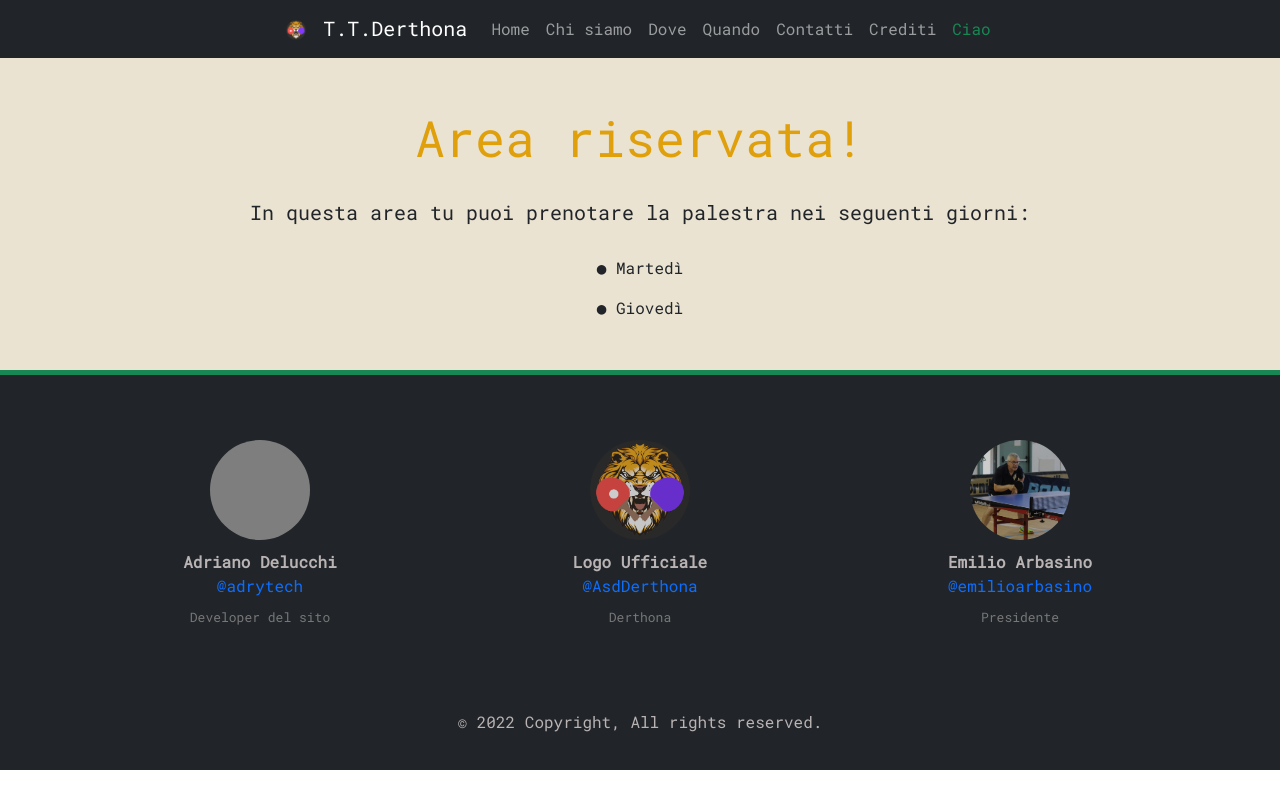
After one commit to adrytech/gstt-sansalvatoresite, a PHP site: page /reservedarea.html in a window 1280 px wide. The commit adds this page. Run offline with PHP 8.4, Linux system fonts and the light colour scheme; some libraries are stand-ins or nearby versions; grey boxes are pictures that could not be loaded.

Commit message:
Co-authored-by: Alessandro De Iturbe <alessandroDeIturbe@users.noreply.github.com>

```diff
--- /dev/null
+++ b/php/esempio.php
@@ -0,0 +1,5 @@
+<?php
+
+
+
+?>
--- /dev/null
+++ b/reservedarea.html
@@ -0,0 +1,156 @@
+<html lang="it">
+
+    <head>
+        <!-- Required meta tags -->
+
+        <meta charset="utf-8">
+        <meta name="viewport" content="width=device-width, initial-scale=1.0">
+
+        <!-- Bootstrap CSS -->
+
+        <link href="https://cdn.jsdelivr.net/npm/bootstrap@5.1.3/dist/css/bootstrap.min.css" rel="stylesheet" integrity="sha384-1BmE4kWBq78iYhFldvKuhfTAU6auU8tT94WrHftjDbrCEXSU1oBoqyl2QvZ6jIW3" crossorigin="anonymous">
+        <script src="//cdnjs.cloudflare.com/ajax/libs/jquery/3.2.1/jquery.min.js"></script>
+        <link rel="stylesheet" href="https://cdn.jsdelivr.net/npm/bootstrap-icons@1.8.1/font/bootstrap-icons.css">
+        <link href="https://unpkg.com/aos@2.3.1/dist/aos.css" rel="stylesheet">
+        <script src="//maxcdn.bootstrapcdn.com/bootstrap/4.0.0/js/bootstrap.min.js"></script>
+
+        <script type="text/javascript" src="js/main.js"></script>
+
+        <link rel="stylesheet" href="css/generic.css">
+        <link rel="stylesheet" href="css/navbar.css">
+        <link rel="stylesheet" href="css/banner.css">
+        <link rel="stylesheet" href="css/footer.css">
+        <link rel="stylesheet" href="css/chisiamocard.css">
+        <link rel="stylesheet" href="css/map.css">
+        <link rel="stylesheet" href="css/cookie.css">
+        <link rel="stylesheet" href="css/loginform.css">
+
+        <title>T.T.Derthona - Login</title>
+
+    </head>
+
+    <body>
+
+        <nav class="navbar navbar-expand-lg navbar-dark bg-dark fixed-top">
+
+            <div class="container-fluid my-container-fluid">
+
+              <a class="navbar-brand" href="index.html">
+                <img src="Derthona Logo/Derthona Logo 2.png" alt="" width="auto" height="30px" class="d-inline-block align-text-top">
+                T.T.Derthona
+              </a>
+
+              <button class="navbar-toggler text-center" type="button" data-toggle="collapse" data-target="#navbarSupportedContent" aria-controls="navbarSupportedContent" aria-expanded="false" aria-label="Toggle navigation">
+                <span class="navbar-toggler-icon"></span>
+              </button>
+
+              <div class="collapse navbar-collapse" id="navbarSupportedContent">
+
+                <ul class="navbar-nav me-auto mb-2 mb-lg-0">
+                  <li class="nav-item">
+                    <a class="nav-link" aria-current="page" href="index.html#home">Home</a>
+                  </li>
+                  <li class="nav-item">
+                     <a class="nav-link" href="index.html#chisiamo">Chi siamo</a>
+                  </li>
+                  <li class="nav-item">
+                    <a class="nav-link" href="index.html#dove">Dove</a>
+                  </li>
+                  <li class="nav-item">
+                    <a class="nav-link" href="index.html#quando">Quando</a>
+                  </li>
+                  <li class="nav-item">
+                    <a class="nav-link" href="index.html#contatti">Contatti</a>
+                  </li>
+                  <li class="nav-item">
+                    <a class="nav-link" href="index.html#crediti">Crediti</a>
+                  </li>
+                  <li class="nav-item">
+                    <a class="nav-link text-success" href="">Ciao </a>
+                  </li>
+                </ul>
+
+
+              </div>
+
+
+            </div>
+
+        </nav>
+
+        <div class="conteiner-fluid content">
+
+            <div class="conteiner text-center" style="margin: 50px;">
+
+                <p class="h2" style="font-size: 50px; color: hsl(42, 90%, 46%);"> Area riservata!</p>
+                <br>
+                <p class="h5">In questa area tu puoi prenotare la palestra nei seguenti giorni:</p>
+                <br>
+                <p class="list-item">● Martedì</p>
+                <p class="list-item">● Giovedì</p>
+
+
+
+            </div>
+
+
+
+
+        </div>
+
+
+        <footer class="text-center text-lg-start" id="crediti">
+
+        <div id="greenline3" class="conteiner-fluid"></div>
+
+        <div class="container">
+
+          <div class="row">
+
+            <div class="profile-card-3 text-center"><img src="img/logoadry.png" class="img img-responsive">
+              <div class="profile-content">
+                  <a class="profile-name" href="https://github.com/adrytech">Adriano Delucchi</a>
+                  <br>
+                  <a href="https://www.instagram.com/adrytech/">@adrytech</a>
+                  <div class="profile-description">Developer del sito</div>
+              </div>
+            </div>
+
+            <div class="profile-card-3 text-center"><img src="Derthona Logo/Derthona Logo 2 copia.png" class="img img-responsive">
+              <div class="profile-content">
+                  <a class="profile-name">Logo Ufficiale</a>
+                  <br>
+                  <a href="https://facebook.com/Asdttderthona">@AsdDerthona</a>
+                  <div class="profile-description">Derthona</div>
+              </div>
+            </div>
+
+            <div class="profile-card-3 text-center"><img src="img/logoemi.png" class="img img-responsive">
+              <div class="profile-content">
+                  <a class="profile-name">Emilio Arbasino</a>
+                  <br>
+                  <a href="https://www.instagram.com/emilioarbasino">@emilioarbasino</a>
+                  <div class="profile-description">Presidente</div>
+              </div>
+            </div>
+
+            <!--<div class="profile-card-3 text-center"><img src="/img/logoale.png" class="img img-responsive">
+              <div class="profile-content">
+                  <a class="profile-name" href="https://github.com/alessandrodeiturbe">Alessandro De Iturbe</a>
+                  <br>
+                  <a href="https://www.instagram.com/alessandrodeiturbe/">@alessandrodeiturbe</a>
+                  <div class="profile-description">Aiutante Developer</div>
+              </div>
+            </div>-->
+
+          </div>
+
+          <p class="text-center" style="padding: 20px;">© 2022 Copyright, All rights reserved.</p>
+
+        </div>
+
+        </footer>
+
+    </body>
+
+</html>
```
Also changed, not shown: js/calendar.js (added, +8 -0 lines), php/login.php (+10 -2 lines).
